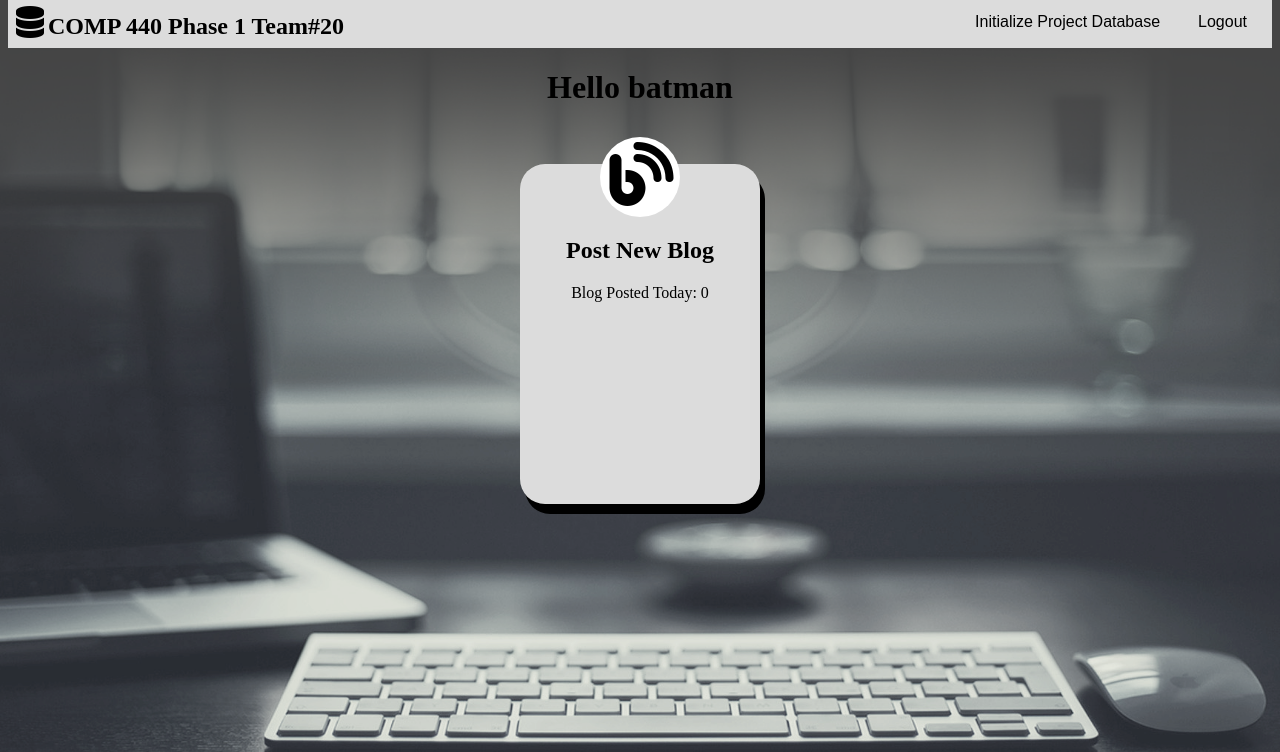
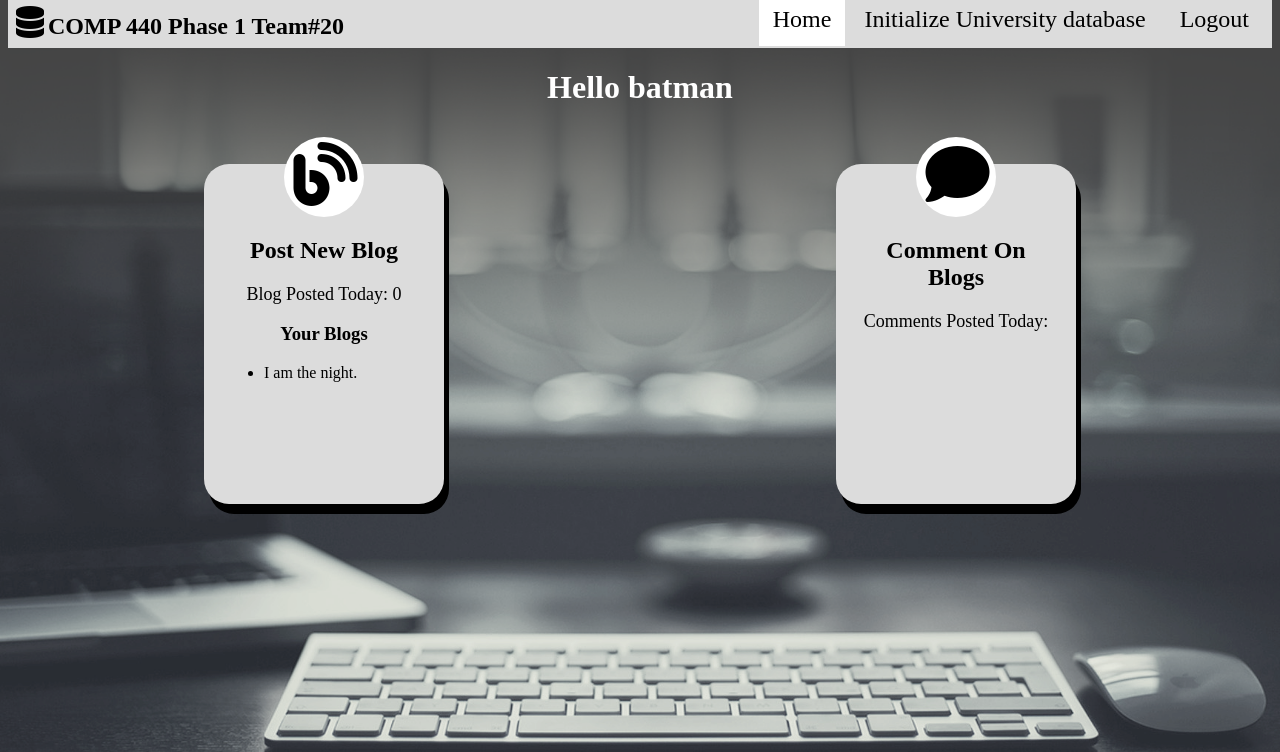
Before and after one commit to RutvikVachhani/COMP440-Part-2, a PHP site: page /home.php in a window 1280 px wide. Shown: the top 752 px of the page. Run offline with PHP 8.4, Linux system fonts and the light colour scheme; a user stored in the database is signed in; data comes from the database, SQL or seed files in the repository; some libraries are stand-ins or nearby versions.

Commit message:
comment ready

```diff
--- a/home.php
+++ b/home.php
@@ -1,15 +1,22 @@
 <?php
 session_start();
 
+//connect db
 include 'db_connect.php';
+
 $createdBy = $_SESSION['User'];
 $pdate = date("Y-m-d");
+
+//Blog count
 $bCount = "SELECT * from blogs WHERE created_by = '$createdBy' AND pdate = '$pdate';" ;
 $c = mysqli_query($conn, $bCount);
 if($c){
-  $row = mysqli_num_rows($c);
+  $Brow = mysqli_num_rows($c);
 }
 
+//list of blogs
+$list = "SELECT * FROM blogs WHERE created_by = '$createdBy';" ;
+$blist = mysqli_query($conn, $list);
 ?>
 
 <!DOCTYPE html>
@@ -28,31 +35,44 @@ if($c){
         <i class="fas fa-database fa-2x"></i>
         <h1>COMP 440 Phase 1 Team#20</h1>
         <div class="Right">
-        <form action="initializeButton.php" method="POST">
-          <button type="submit" name="initialize" class="btn" >
-            Initialize Project Database
-          </button>
-        </form>
-        <form action="logout.php" method="POST">
-          <button type="submit" name="initialize" class="btn" >
-            Logout
-          </button>
-        </form>
+        <a class="active" href="home.php">Home</a>
+        <a class="hover" href="initializeButton.php">Initialize University database</a>
+        <a class="hover" href="logout.php">Logout</a>
          </div>
       </div>
     </nav>
     <div class="center">
-  	  <h1>Hello <?php echo $_SESSION['User']; ?> <h1>
+  	  <h1 class="color">Hello <?php echo $_SESSION['User']; ?> <h1>
     </div>
     <br><br>
-    <a href="postBlog.php">
+    <div class="displayInline">
+      <div class="boxElements">
+        <div class="centerText">
+        <a href="postBlog.php">
+          <div class="center">
+            <span class="dot"><i id="b" class="fas fa-blog fa-4x"></i></span>
+          </div>
+          <h2>Post New Blog</h2>
+          <p>Blog Posted Today: <?php echo $Brow ?></p>
+          </a>
+          <h3> Your Blogs </h3>
+        </div>
+          <ul>
+          <?php while($rblist = mysqli_fetch_array($blist)){
+                  echo "<li>" . $rblist['subject'] . "</li>";
+                }
+          ?>
+          </ul>
+      </div>
       <div class="boxElements centerText">
-        <div class="center">
-          <span class="dot"><i id="b" class="fas fa-blog fa-4x"></i></span>
-        </div>
-        <h2>Post New Blog</h2>
-        <p>Blog Posted Today: <?php echo $row ?></p>
+        <a href="postComment.php">
+          <div class="center">
+            <span class="dot"><i id="b" class="fas fa-comment fa-4x"></i></span>
+          </div>
+          <h2>Comment On Blogs</h2>
+          <p>Comments Posted Today: <?php ?></p>
+        </a>
       </div>
-    </a>
+    </div>
   </body>
 </html>
--- a/style.css
+++ b/style.css
@@ -25,6 +25,13 @@ div.center{
 .center{
     margin-left: auto;
     margin-right: auto;
+}
+
+.displayInline{
+    width: 100%;
+    display: flex;
+    flex-direction: row;
+    justify-content: center;
 }
 
 .box {
@@ -66,13 +73,12 @@ nav{
     margin-top: -10px;
     padding: 8px;
 }
-.inline h1, form, button {
+.inline h1, form, button, a {
     display: inline;
 }
 
 .Right{
     float: right;
-    margin-top: -10px;
 }
 
 button.btn {
@@ -87,6 +93,27 @@ button:hover{
     cursor: pointer;
     background-color: black;
     color: white;
+}
+
+nav a:hover {
+    cursor: pointer;
+    background-color: black;
+    color: white;
+    padding: 15px;
+    font-size: 24px;
+}
+
+nav a.active{
+    background-color: white;
+    color: black;
+    padding: 14px;
+    font-size: 24px;
+}
+
+.hover{
+    font-size: 24px;
+    padding-left: 15px;
+    padding-right: 15px;
 }
 
 .boxElements {
@@ -110,10 +137,67 @@ button:hover{
   }
 
   a {
-      text-decoration: none;
+    text-decoration: none;
   }
 
   #b{
-      margin-top: 5px;
-      margin-left:3px;
+    margin-top: 5px;
+    margin-left:3px;
   }
+
+  .color{
+    color: white;
+  }
+
+  .textarea{
+      border: 3px solid grey;
+  }
+
+  ::placeholder {
+    opacity: 1;
+  }
+
+ .list{
+      font-size: 20px;
+      color: white;
+      line-height: 30px;
+  }
+
+  .blogListBox{
+    border-radius: 25px;
+    background-color: #DCDCDC;
+    width: 500px;
+    min-height: 300px;
+    padding: 20px;
+    box-shadow: 5px 10px black;
+  }
+
+  .viewBlog{
+    border-radius: 25px;
+    background-color: #DCDCDC;
+    width: 600px;
+    min-height: 300px;
+    padding: 20px;
+    box-shadow: 5px 10px black;
+  }
+  .commentBox{
+    border-radius: 25px;
+    background-color: #DCDCDC;
+    width: 600px;
+    min-height: 100px;
+    padding: 20px;
+    box-shadow: 5px 10px black;
+    margin-top: 20px;
+  }
+
+  p{
+      font-size: 18px;
+  }
+
+  .commentbtn{
+    padding: 5px;
+    background-color: #DCDCDC;
+    border-color: black;
+    color: black;
+    font-size: 16px;
+  }
```
Also changed, not shown: postBlog.php (+18 -19 lines), postComment.php (added, +47 -0 lines), viewBlog.php (added, +61 -0 lines).
